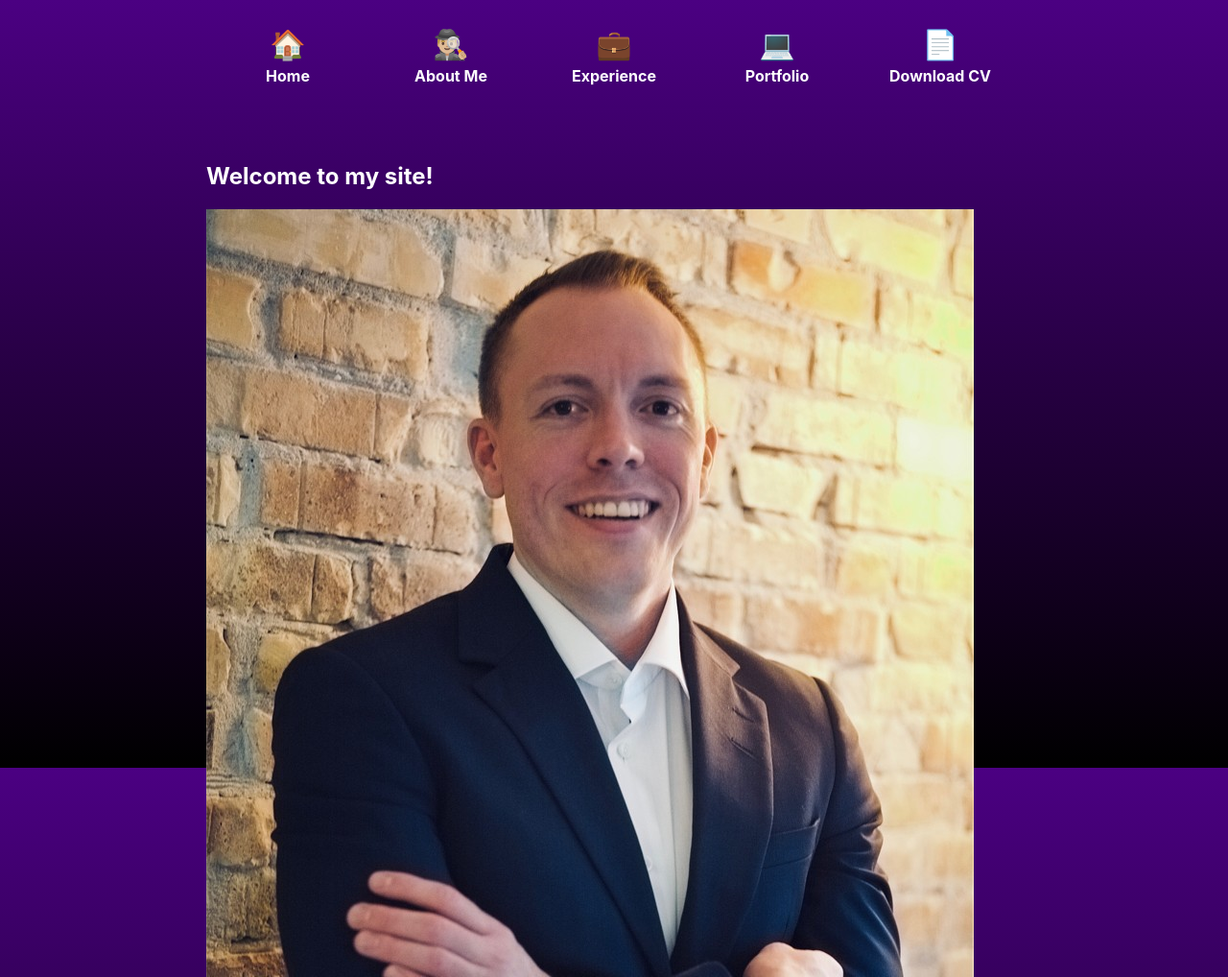
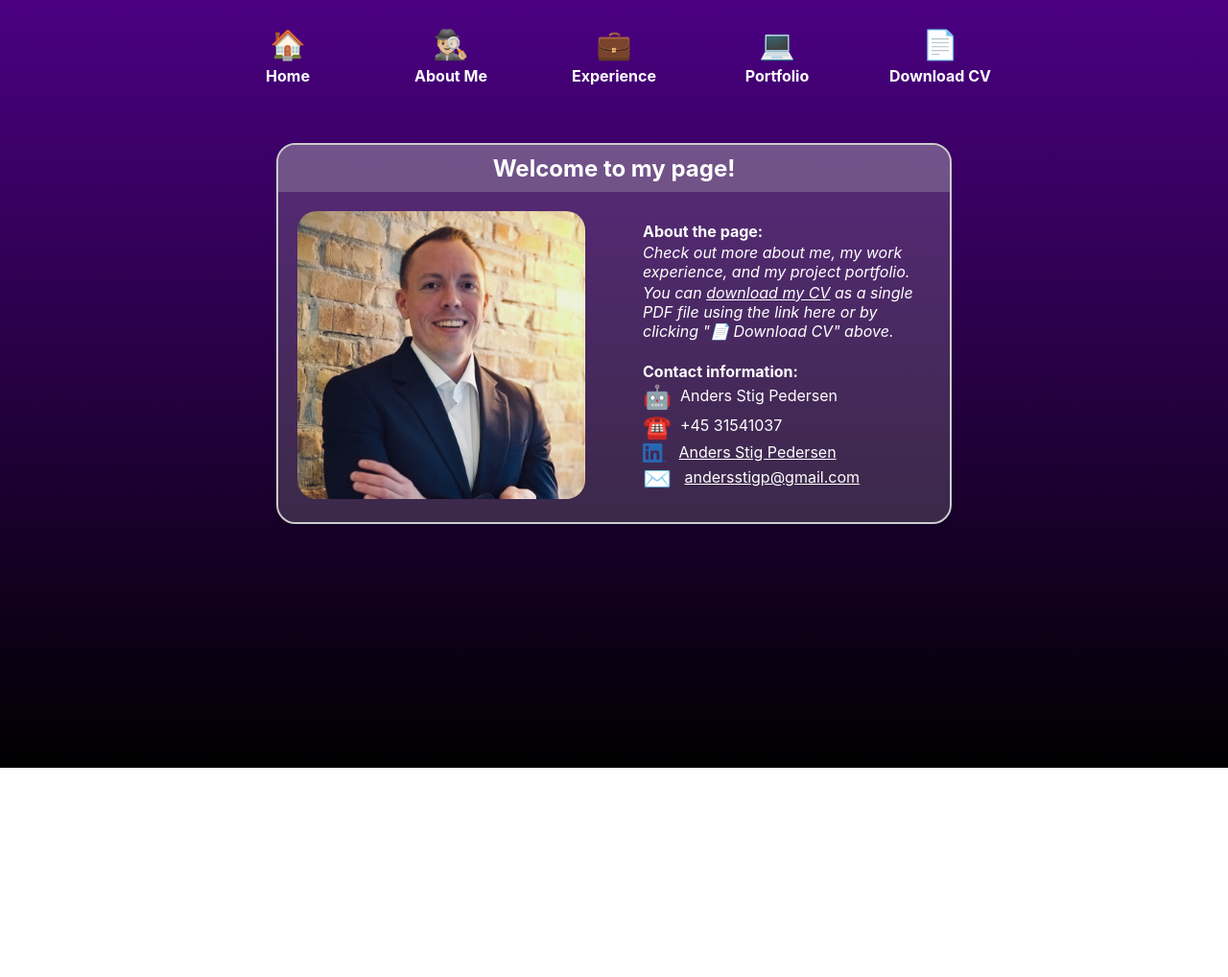
Before and after one commit to pastig/pastig.github.io, a plain HTML site: page index.html in a window 1280 px wide. Shown: the top 1018 px of the page at 96% size. After the commit the page ends 800 px from the top, so only its background shows below. Drawn offline with Linux system fonts and the light colour scheme.

Commit message:
All updates on the page are done

```diff
--- a/index.html
+++ b/index.html
@@ -9,14 +9,13 @@
     <link rel="stylesheet" href="cards.css">
     <style>
         :root {
-            --card-width: 520px;
-            --image-width: 230px;
-            --text-width: 200px;
+            --card-width: 700px;
+            --image-width: 300px;
+            --text-width: 300px;
         }
     </style>
 </head>
 <body>
-
 
     <!-- Navigation Bar -->
     <nav class="navbar">
@@ -31,24 +30,41 @@
 
         <div class="large-container-spacer"></div>
 
-        <div class="main-container">
-            <h2 class="container-title">Welcome to my site!</h2>
+        <!-- Contant info -->
+        <div class="card">
+            <h2 class="card-title">Welcome to my page!</h2>
+            <div class="card-content">
+                <div >
+                    <img class="card-image"src="images/linkedin.jpeg" alt="Contact Image">
+                </div>
+                <div class="card-text">
+                    <p><strong>About the page:</strong></p>
+                    <p> <em>Check out more about me, my work experience, and my project portfolio.</p>
+                    <p>You can <a href="assets/Anders_Stig_Pedersen_CV.pdf" download="Anders_Stig_Pedersen_CV.pdf" class="link">
+                       download my CV</a> as a single PDF file using the link here or by clicking "📄 Download CV" above.
+                    </em></p>
+                    <br>
+                    <p><strong>Contact information:</strong></p>
+                    <p><span style="font-size: 24px; vertical-align: middle;">🤖</span>&nbsp; Anders Stig Pedersen</p>
+                    <p><span style="font-size: 24px; vertical-align: middle;">☎️</span>&nbsp; +45 31541037</p>
+                    <p>
+                        <a class="link" href="https://www.linkedin.com/in/anders-pedersen-a3b7396b/" target="_blank" rel="noopener noreferrer" style="text-decoration: none;">
+                            <img src="images/linkedinLogo.png" alt="LinkedIn Logo" class="linkedin-logo" style="vertical-align: middle;">
+                            &nbsp; <span style="text-decoration: underline;">Anders Stig Pedersen</span>
+                        </a>
+                    </p>
+                    <p class="link">
+                        <span style="font-size: 24px; vertical-align: middle;">✉️</span>
+                        <a class="link" href="mailto:andersstigp@gmail.com" style="text-decoration: none;">
+                            &nbsp; <span style="text-decoration: underline;">andersstigp@gmail.com</span>
+                        </a>
+                    </p>
 
-            <div class="left-subcontainer">
-                <div class="file-container">
-                    <img class="my-image" src="images/linkedin.jpeg" alt="About Me Image">
                 </div>
-            </div>
-
-            <div class="right-subcontainer">
-                <p>Check out more about me, my work experience, and my project portfolio.</p>
-                    <br>
-                    <p>You can <a href="assets/Anders_Stig_Pedersen_CV.pdf" download="Anders_Stig_Pedersen_CV.pdf" class="link">
-                        download my CV</a> as a single PDF file using the link here or by clicking "📄 Download CV" above.
-                    </p>
             </div>
         </div>
 
+    <div class="small-container-spacer"></div>
 
 
     <script src="script.js"></script>
```
Also changed, not shown: about.html (+2 -29 lines), portfolio.html (+1 -0 lines).
